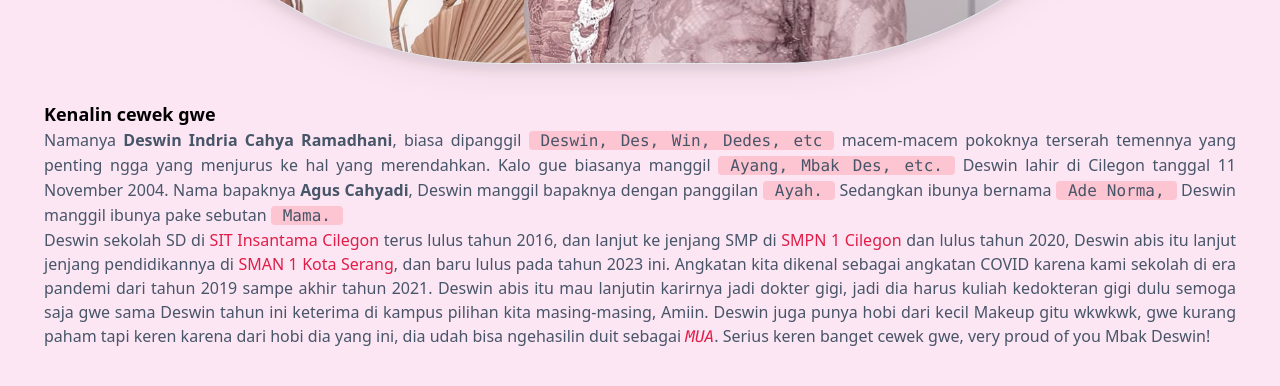
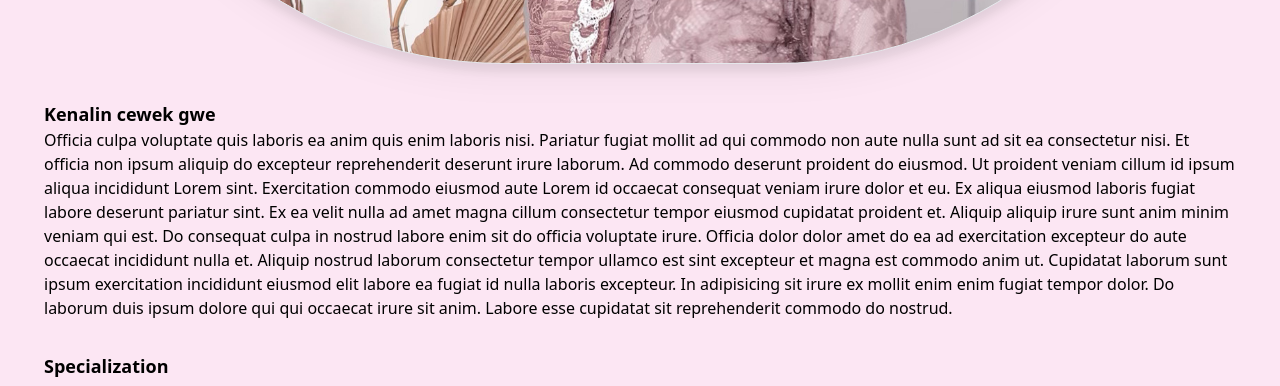
Before and after one commit to vyrozen/review-ayank, a React (Create React App) app: page / in a window 1280 px wide. Shown: the part 940-1326 px from the top of the page. Built offline with nearby package versions, Linux system fonts and the light colour scheme.

Commit message:
modified:   src/components/Mainpage.js

```diff
--- a/src/components/Mainpage.js
+++ b/src/components/Mainpage.js
@@ -30,7 +30,7 @@ const Mainpage = () => {
         <Fade>
           <div className="px-6 pb-3 text-black">
             <h1 className="font-semibold text-lg">Kenalin cewek gwe</h1>
-            <p className="text-slate-600 text-justify">
+            {/* <p className="text-slate-600 text-justify">
               Namanya{" "}
               <span className="font-semibold">
                 Deswin Indria Cahya Ramadhani
@@ -80,6 +80,27 @@ const Mainpage = () => {
                 MUA
               </a>
               . Serius keren banget cewek gwe, very proud of you Mbak Deswin!
+            </p> */}
+            <p>
+              Officia culpa voluptate quis laboris ea anim quis enim laboris
+              nisi. Pariatur fugiat mollit ad qui commodo non aute nulla sunt ad
+              sit ea consectetur nisi. Et officia non ipsum aliquip do excepteur
+              reprehenderit deserunt irure laborum. Ad commodo deserunt proident
+              do eiusmod. Ut proident veniam cillum id ipsum aliqua incididunt
+              Lorem sint. Exercitation commodo eiusmod aute Lorem id occaecat
+              consequat veniam irure dolor et eu. Ex aliqua eiusmod laboris
+              fugiat labore deserunt pariatur sint. Ex ea velit nulla ad amet
+              magna cillum consectetur tempor eiusmod cupidatat proident et.
+              Aliquip aliquip irure sunt anim minim veniam qui est. Do consequat
+              culpa in nostrud labore enim sit do officia voluptate irure.
+              Officia dolor dolor amet do ea ad exercitation excepteur do aute
+              occaecat incididunt nulla et. Aliquip nostrud laborum consectetur
+              tempor ullamco est sint excepteur et magna est commodo anim ut.
+              Cupidatat laborum sunt ipsum exercitation incididunt eiusmod elit
+              labore ea fugiat id nulla laboris excepteur. In adipisicing sit
+              irure ex mollit enim enim fugiat tempor dolor. Do laborum duis
+              ipsum dolore qui qui occaecat irure sit anim. Labore esse
+              cupidatat sit reprehenderit commodo do nostrud.
             </p>
             {/* <hr className="my-10 border-t border-rose-200 shadow"></hr> */}
           </div>
```
